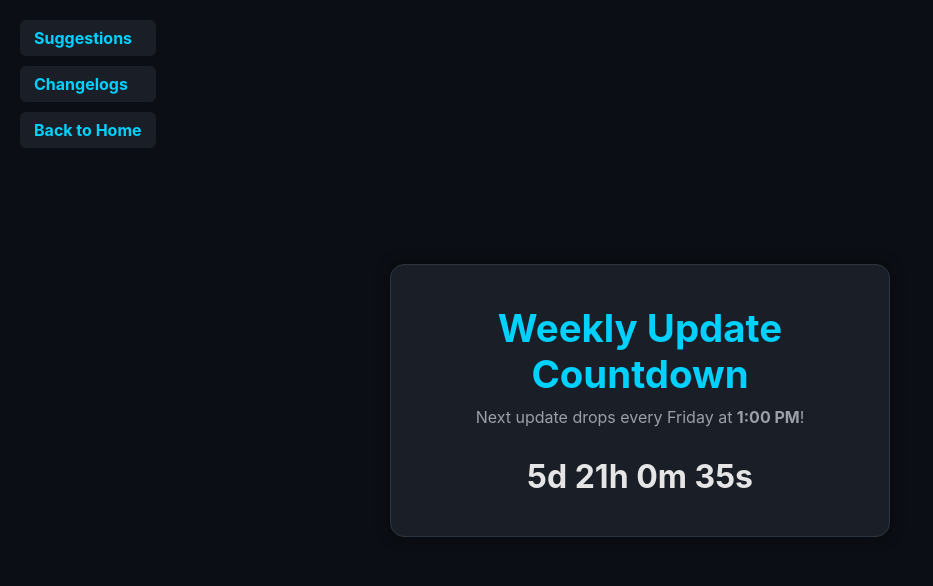
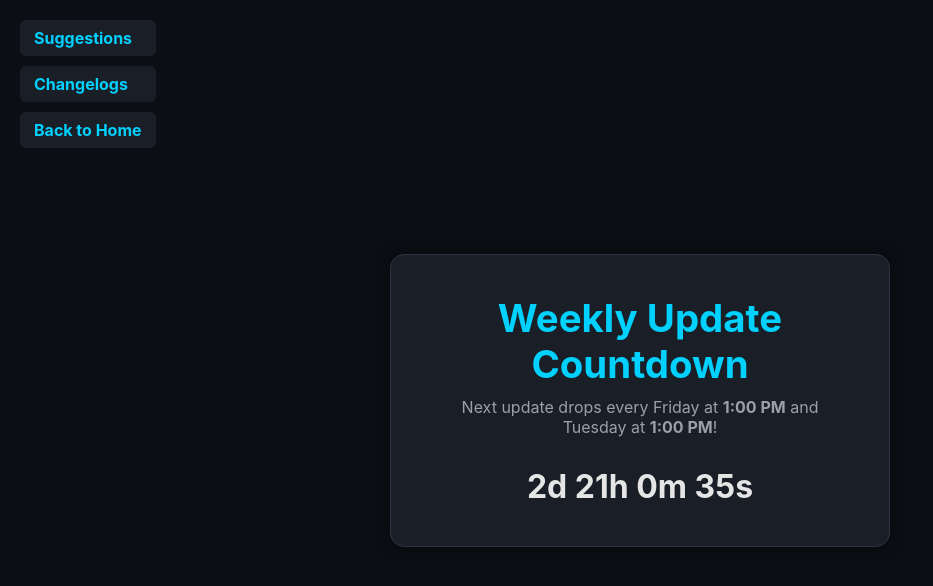
Before and after one commit to codingiscool464/updatecountdown, a plain HTML site: page index.html in a window 1280 px wide. Shown: the whole page, without its empty margins (0-933 px from the left). Drawn offline with Linux system fonts and the light colour scheme.

Commit message:
Modify countdown to account for Tuesday updates
Updated countdown logic to include Tuesday updates.

```diff
--- a/index.html
+++ b/index.html
@@ -96,44 +96,53 @@
 
 <body>
 
-  <!-- TOP BUTTONS -->
   <div class="top-links">
     <a class="top-link-btn" href="https://codingiscool464.github.io/suggestionform/" target="_blank">Suggestions</a>
-
-    <!-- NEW CHANGELOGS BUTTON INSERTED HERE -->
     <a class="top-link-btn" href="https://codingiscool464.github.io/changelogs" target="_blank">Changelogs</a>
-
     <a class="top-link-btn" href="https://codingiscool464.github.io">Back to Home</a>
   </div>
 
-  <!-- MAIN BOX -->
   <div class="box">
     <h1>Weekly Update Countdown</h1>
-    <p>Next update drops every Friday at <strong>1:00 PM</strong>!</p>
+    <p>Next update drops every Friday at <strong>1:00 PM</strong> and Tuesday at <strong>1:00 PM</strong>!</p>
 
     <div id="countdown">Loading…</div>
   </div>
 
 <script>
-function getNextFriday() {
+function getNextTarget() {
   const now = new Date();
+  const day = now.getDay();
+  const hour = now.getHours();
 
-  // 5 = Friday
-  let next = new Date();
-  next.setDate(now.getDate() + ((5 - now.getDay() + 7) % 7));
+  let target = new Date();
 
-  // If today is Friday but past 1pm, push to next week
-  if (next.toDateString() === now.toDateString() && now.getHours() >= 13) {
-    next.setDate(next.getDate() + 7);
+  // Determine next target day
+  if (day < 5 || (day === 5 && hour < 13)) {
+    // Before Friday 1pm → target is this Friday
+    const daysUntilFriday = (5 - day + 7) % 7;
+    target.setDate(now.getDate() + daysUntilFriday);
+    target.setHours(13, 0, 0, 0);
+  } else if ((day === 5 && hour >= 13) || (day > 5 || (day < 2))) {
+    // After Friday 1pm → target is next Tuesday
+    const daysUntilTuesday = (2 - day + 7) % 7 || 7;
+    target.setDate(now.getDate() + daysUntilTuesday);
+    target.setHours(13, 0, 0, 0);
   }
 
-  next.setHours(13, 0, 0, 0); // 1:00 PM exact
-  return next;
+  // If today is Tuesday past 1pm → next Friday
+  if (day === 2 && hour >= 13) {
+    const daysUntilFriday = (5 - day + 7) % 7;
+    target.setDate(now.getDate() + daysUntilFriday);
+    target.setHours(13, 0, 0, 0);
+  }
+
+  return target;
 }
 
 function updateCountdown() {
   const now = new Date();
-  const target = getNextFriday();
+  const target = getNextTarget();
   const diff = target - now;
 
   if (diff <= 0) {
```
